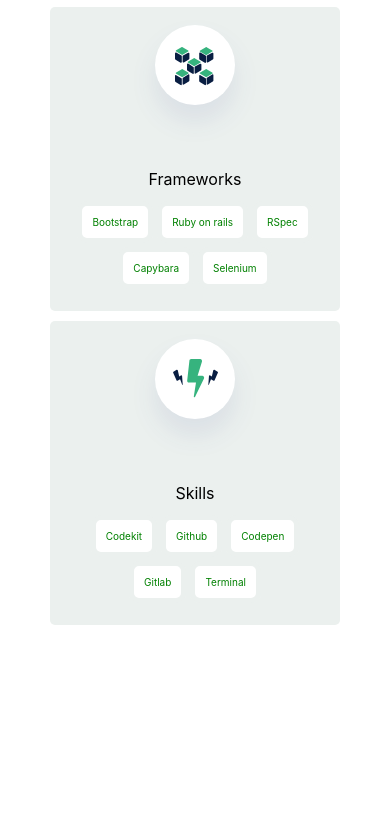
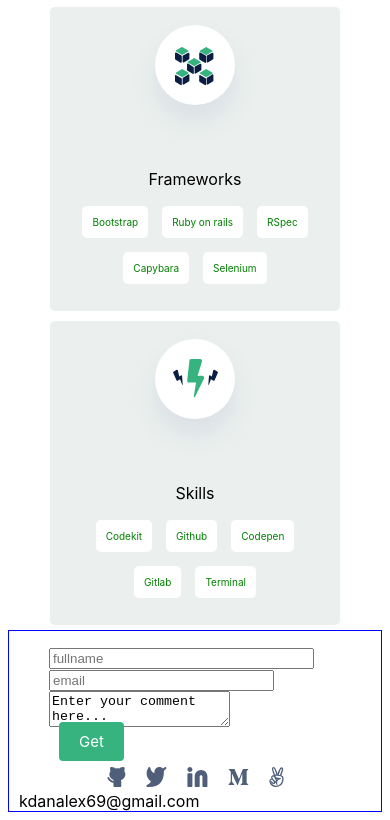
Before and after one commit to Daniel-Kigozi/Mobile-First, a website: page index.html in a window 390 px wide. Shown: the part 4037-4857 px from the top of the page. Before the commit the page ends 4675 px from the top, so only its background shows below. Drawn offline with Linux system fonts and the light colour scheme; a web font is replaced by a local one.

Commit message:
add contact section to mobile first

```diff
--- a/index.html
+++ b/index.html
@@ -180,5 +180,43 @@
                 </ul>
             </div>
         </section>
+        <section class="contact-section">
+            <div>
+            <form>
+                <ul>
+                    <li class="form-li">
+                        <label for="fullname"></label>
+                        <input id="fullname" type="text" placeholder="fullname" size="30" required>
+                    </li>
+                    <li class="form-li">
+                       <label for="email"></label>
+                       <input id="email" type="email" placeholder="email" size="25" required>
+                    </li>
+                    <li class="form-li">
+                        <label for="textarea"></label>
+                        <textarea id="textarea" type="textarea" size="500" required>Enter your comment here...</textarea>
+                    </li>
+                    <li class="form-li">
+                        <a class="button" type="submit">Get </a>
+                    </li>
+                </ul>
+
+            </form>
+            <div>
+                <social>
+                    <ul class="social-icons">
+                        <li><img src="media/github.svg"></li>
+                        <li><img src="media/twitter.svg"></li>
+                        <li><img src="media/Linkedin icon.svg"></li>
+                        <li><img src="media/medium.svg"></li>
+                        <li><img src="media/angellist.svg"></li>
+                    </ul>
+                </social>
+            </div>
+            <a href="#" id="emailing">kdanalex69@gmail.com</a>
+        </div>
+        </section>
+
+
     </body>
 </html>
--- a/styles.css
+++ b/styles.css
@@ -271,4 +271,9 @@
     margin-right: auto;
     margin-top: 30px;
   }
+  .contact-section {
+    border: 1px solid blue;
+  }
+
+
 }
```
